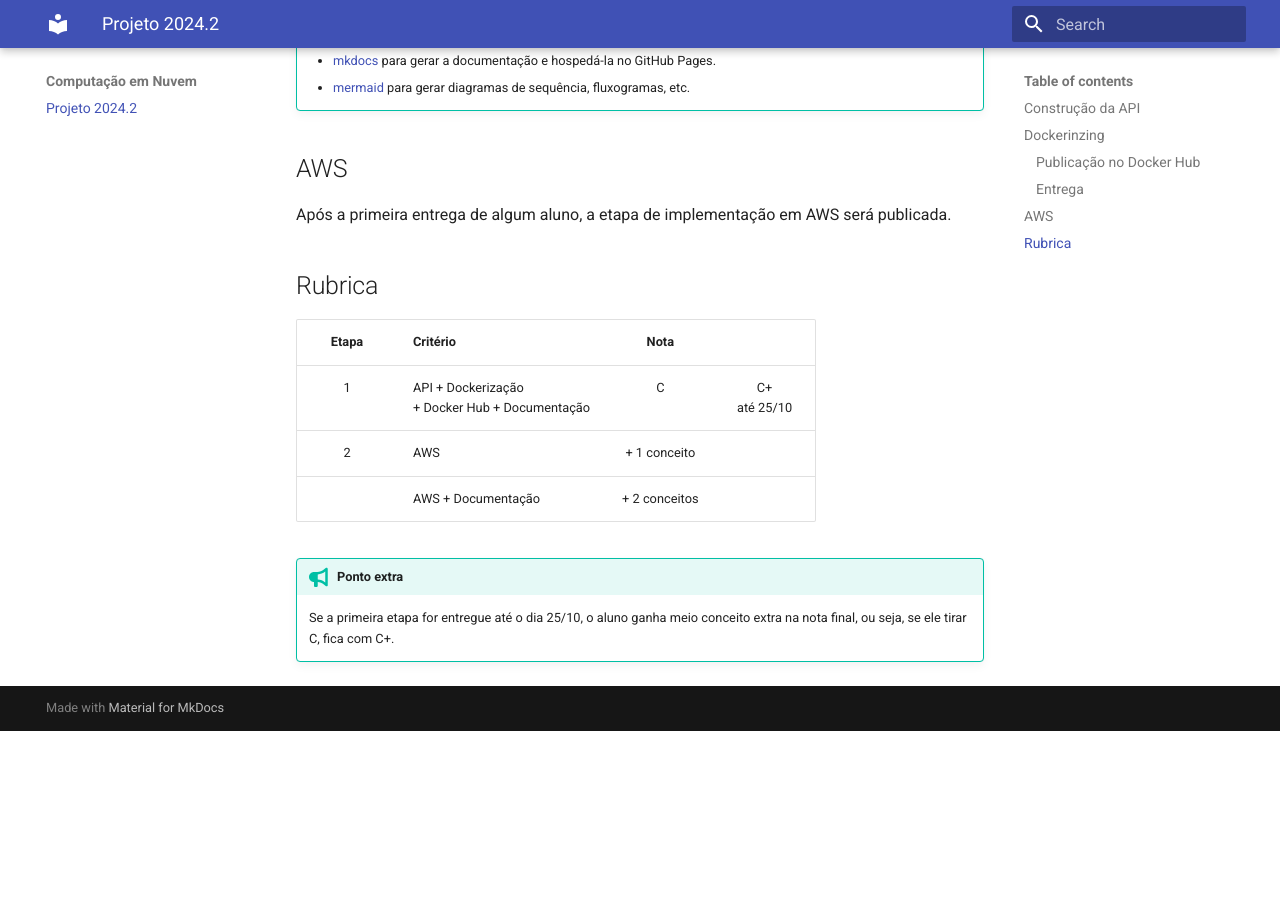
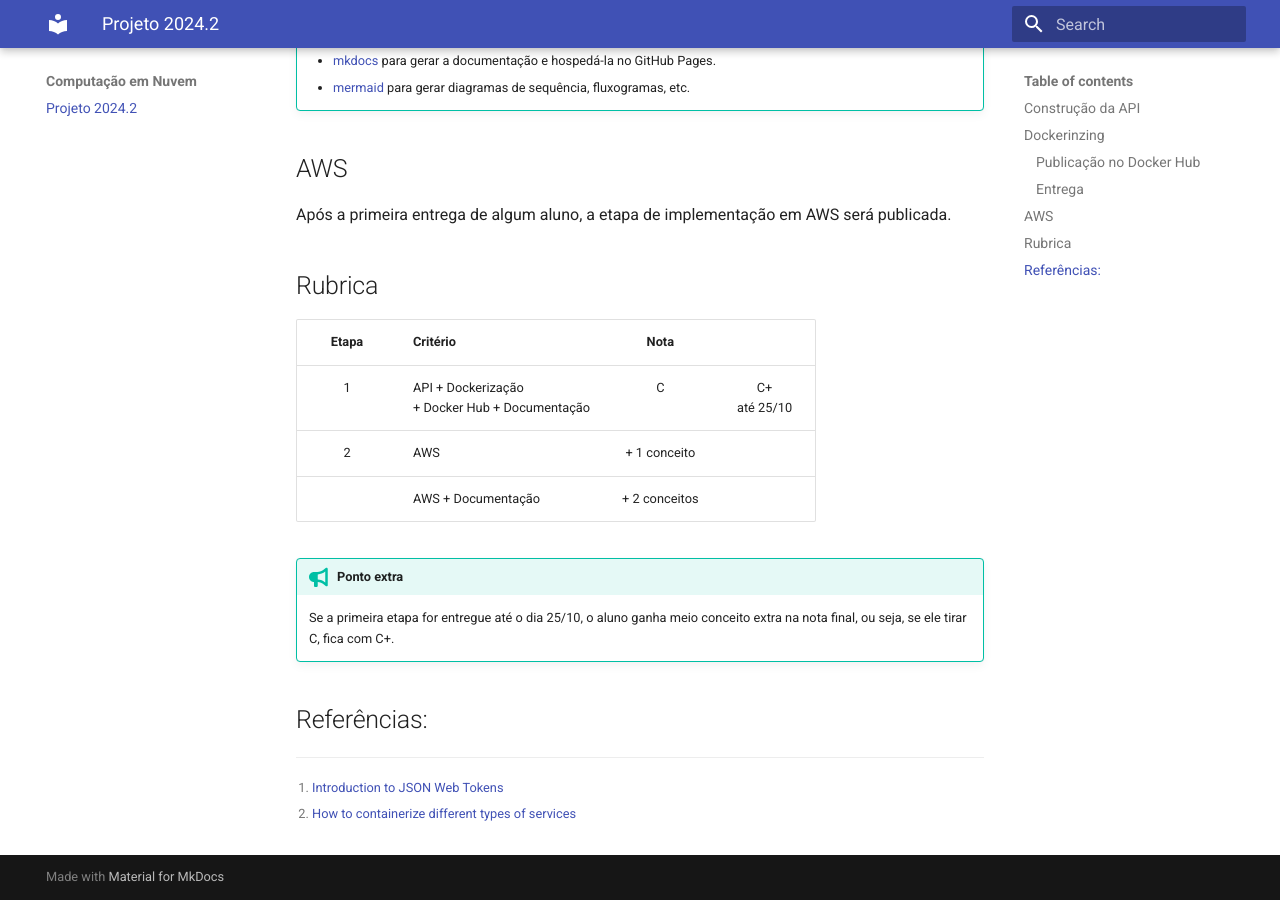
Before and after one commit to hsandmann/insper.cloud.projeto, an MkDocs documentation site: the page built from docs/index.md, in a window 1280 px wide and 900 px high, scrolled down 6209 px. Built offline with MkDocs 1.6.1 and Material for MkDocs 9.7.7, drawn with Linux system fonts in a browser that asks for light colours; before the commit the page ends 6940 px from its top, so only the background shows below that.

Commit message:
references

```diff
--- a/docs/index.md
+++ b/docs/index.md
@@ -262,3 +262,10 @@ Após a primeira entrega de algum aluno, a etapa de implementação em AWS será
 
 !!! tip "Ponto extra"
     Se a primeira etapa for entregue até o dia 25/10, o aluno ganha meio conceito extra na nota final, ou seja, se ele tirar C, fica com C+.
+
+
+## Referências:
+
+[^1]: [Introduction to JSON Web Tokens](https://jwt.io/introduction){target='_blank'}
+
+[^2]: [How to containerize different types of services](https://docs.docker.com/samples/){target='_blank'}
```
